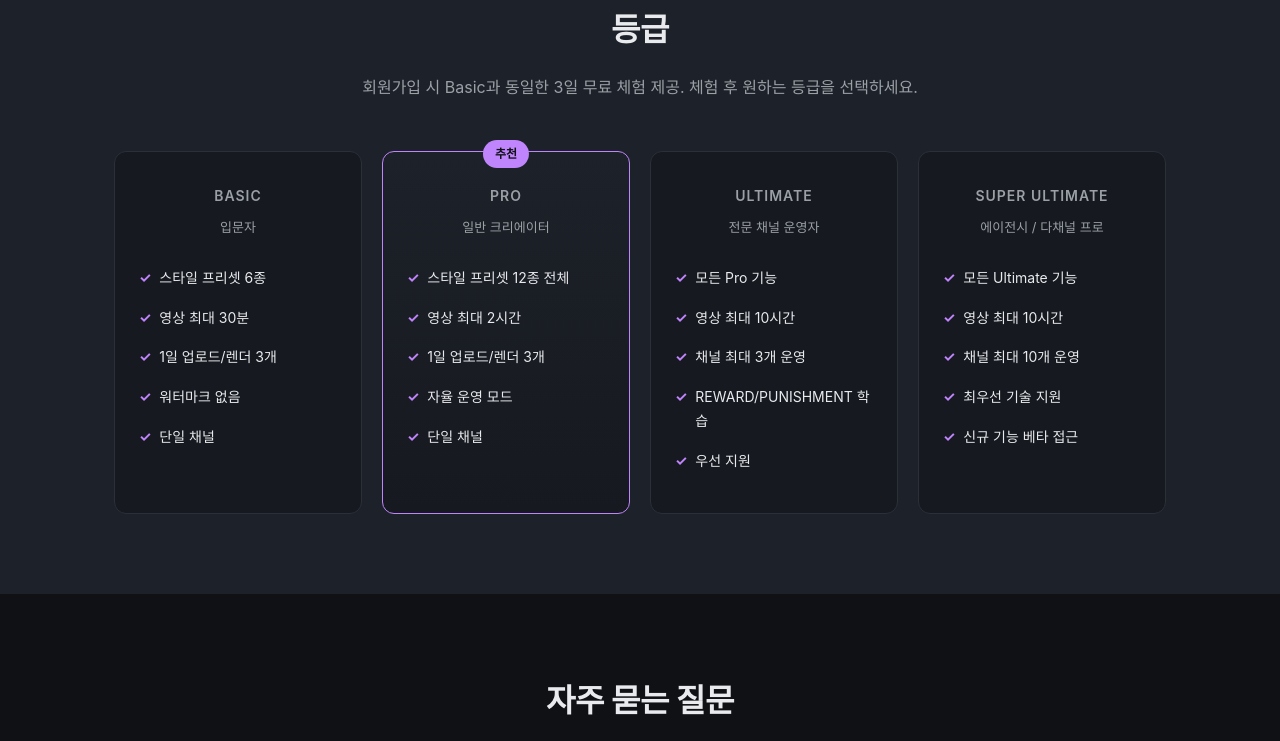
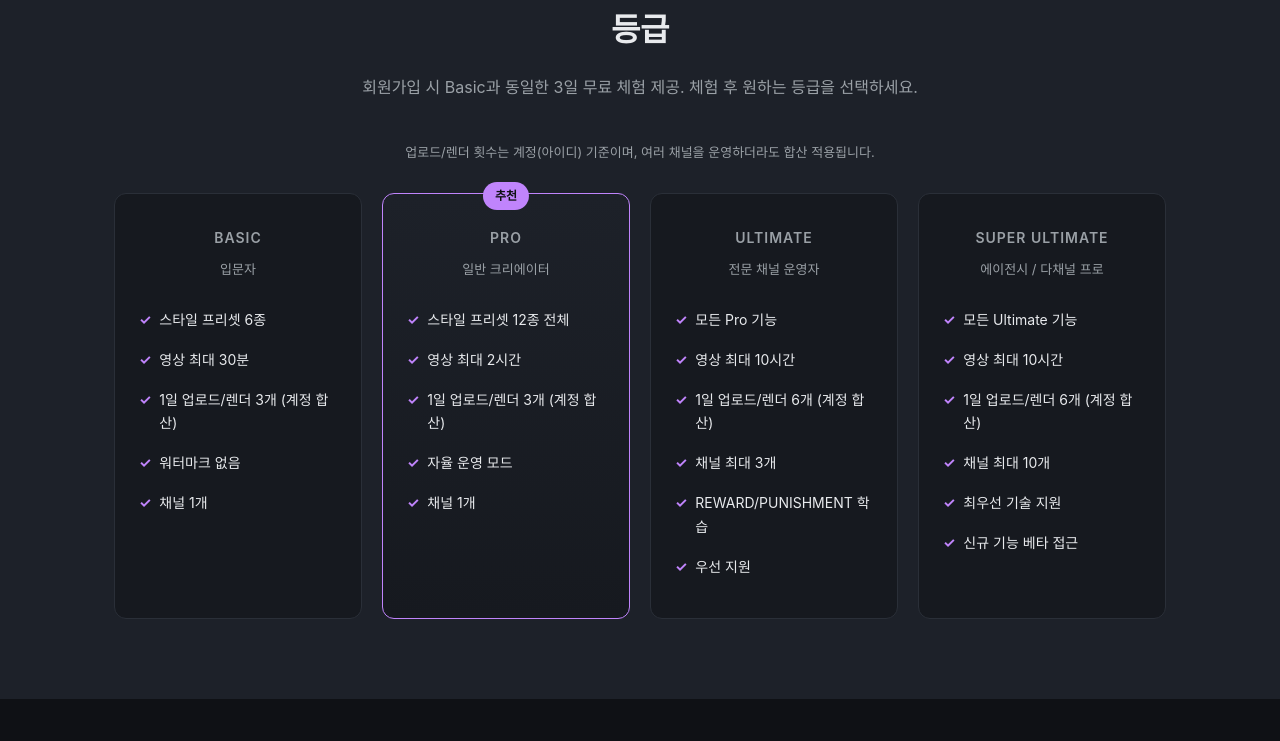
Before and after one commit to voicestudio/voicestudio.github.io, a plain HTML site: page index.html in a window 1280 px wide. Shown: the part 1439-2180 px from the top of the page. Drawn offline with Linux system fonts and the light colour scheme.

Commit message:
Clarify: upload limits are per-account, not per-channel

```diff
--- a/index.html
+++ b/index.html
@@ -297,6 +297,7 @@
   <div class="container">
     <h2 class="section-title">등급</h2>
     <p class="section-sub">회원가입 시 Basic과 동일한 3일 무료 체험 제공. 체험 후 원하는 등급을 선택하세요.</p>
+    <p style="text-align:center; color: var(--text-muted); font-size: 13px; margin-top: -10px; margin-bottom: 30px;">업로드/렌더 횟수는 계정(아이디) 기준이며, 여러 채널을 운영하더라도 합산 적용됩니다.</p>
     <div class="pricing">
       <div class="plan">
         <div class="plan-name">Basic</div>
@@ -304,9 +305,9 @@
         <ul>
           <li>스타일 프리셋 6종</li>
           <li>영상 최대 30분</li>
-          <li>1일 업로드/렌더 3개</li>
+          <li>1일 업로드/렌더 3개 (계정 합산)</li>
           <li>워터마크 없음</li>
-          <li>단일 채널</li>
+          <li>채널 1개</li>
         </ul>
       </div>
       <div class="plan featured">
@@ -315,9 +316,9 @@
         <ul>
           <li>스타일 프리셋 12종 전체</li>
           <li>영상 최대 2시간</li>
-          <li>1일 업로드/렌더 3개</li>
+          <li>1일 업로드/렌더 3개 (계정 합산)</li>
           <li>자율 운영 모드</li>
-          <li>단일 채널</li>
+          <li>채널 1개</li>
         </ul>
       </div>
       <div class="plan">
@@ -326,7 +327,8 @@
         <ul>
           <li>모든 Pro 기능</li>
           <li>영상 최대 10시간</li>
-          <li>채널 최대 3개 운영</li>
+          <li>1일 업로드/렌더 6개 (계정 합산)</li>
+          <li>채널 최대 3개</li>
           <li>REWARD/PUNISHMENT 학습</li>
           <li>우선 지원</li>
         </ul>
@@ -337,7 +339,8 @@
         <ul>
           <li>모든 Ultimate 기능</li>
           <li>영상 최대 10시간</li>
-          <li>채널 최대 10개 운영</li>
+          <li>1일 업로드/렌더 6개 (계정 합산)</li>
+          <li>채널 최대 10개</li>
           <li>최우선 기술 지원</li>
           <li>신규 기능 베타 접근</li>
         </ul>
@@ -365,6 +368,10 @@
       <details>
         <summary>업로드한 음원의 저작권은 어떻게 처리되나요?</summary>
         <p>사용자가 직접 제작하거나 정당하게 라이선스를 확보한 음원만 업로드해야 합니다. 저작권 침해 콘텐츠 업로드로 인한 책임은 사용자에게 있습니다.</p>
+      </details>
+      <details>
+        <summary>다채널 운영 시 업로드 횟수는 어떻게 되나요?</summary>
+        <p>업로드/렌더 횟수는 계정(아이디) 기준입니다. 예를 들어 Ultimate 등급으로 3개 채널을 운영해도 하루 총 6개까지 업로드 가능하며, 채널별로 6개가 아닙니다.</p>
       </details>
       <details>
         <summary>MacOS / Linux에서 사용 가능한가요?</summary>
```
